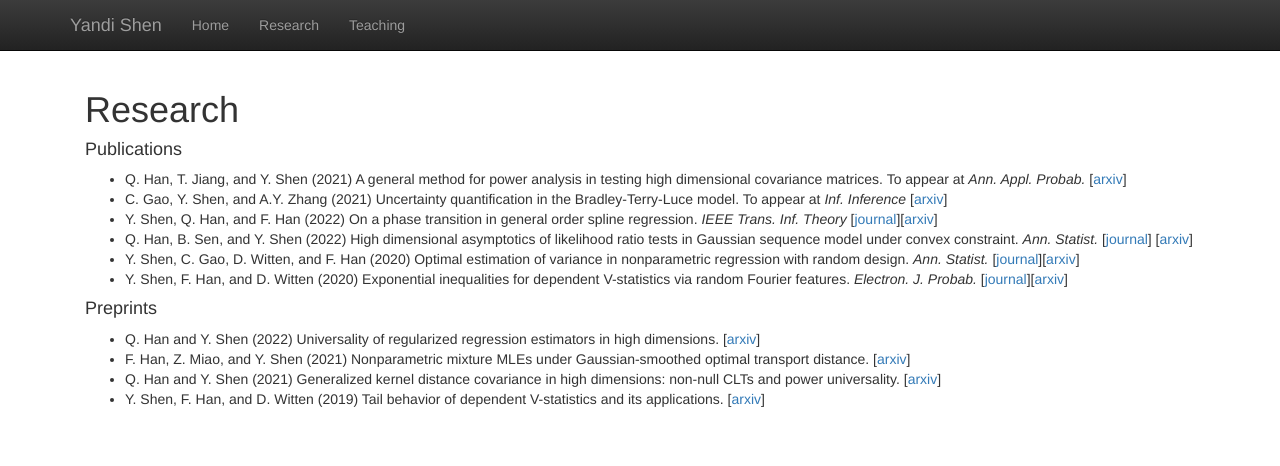
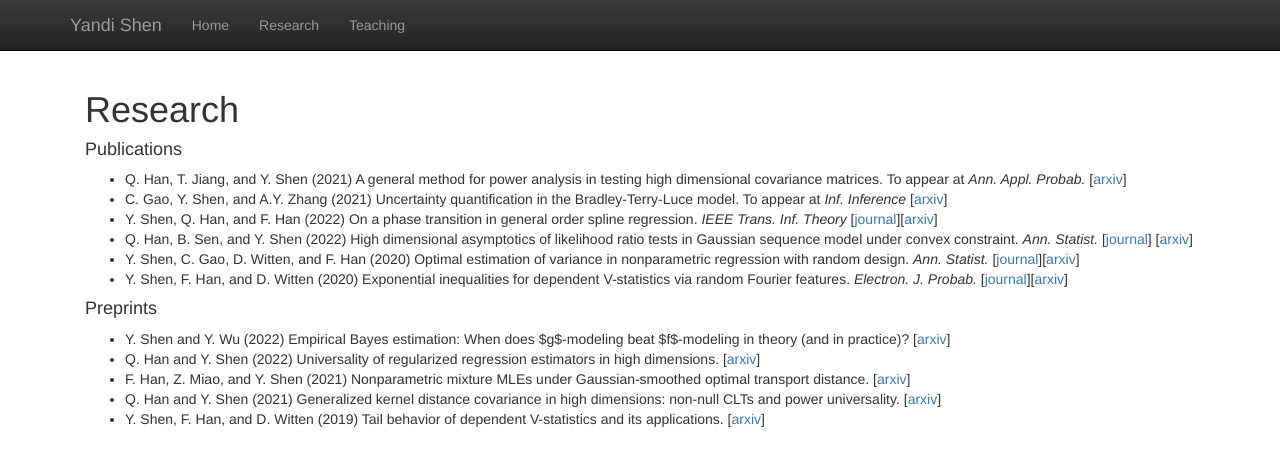
Before and after one commit to SayidShen/SayidShen.github.io, a Jekyll site: the page built from research.html, in a window 1280 px wide. Shown: the top 466 px of the page. Built offline with Jekyll 4.4.1, drawn with Linux system fonts in a browser that asks for light colours; nearby versions of some CDN libraries; library files that are not in the unit come from our copies.

Commit message:
Add files via upload

```diff
--- a/research.html
+++ b/research.html
@@ -37,6 +37,10 @@ title:  'Research'
 <p class="content" style="padding:0px;margin:0px 20px 0px;">
 
   <ul>
+
+    <li> Y. Shen and Y. Wu (2022) Empirical Bayes estimation: When does $g$-modeling beat $f$-modeling in theory (and in practice)? [<a href = "https://arxiv.org/abs/2211.12692">arxiv</a>]
+    </li>
+
     <li> Q. Han and Y. Shen (2022) Universality of regularized regression estimators in high dimensions. [<a href = "https://arxiv.org/abs/2206.07936">arxiv</a>]
     </li>
 
```
